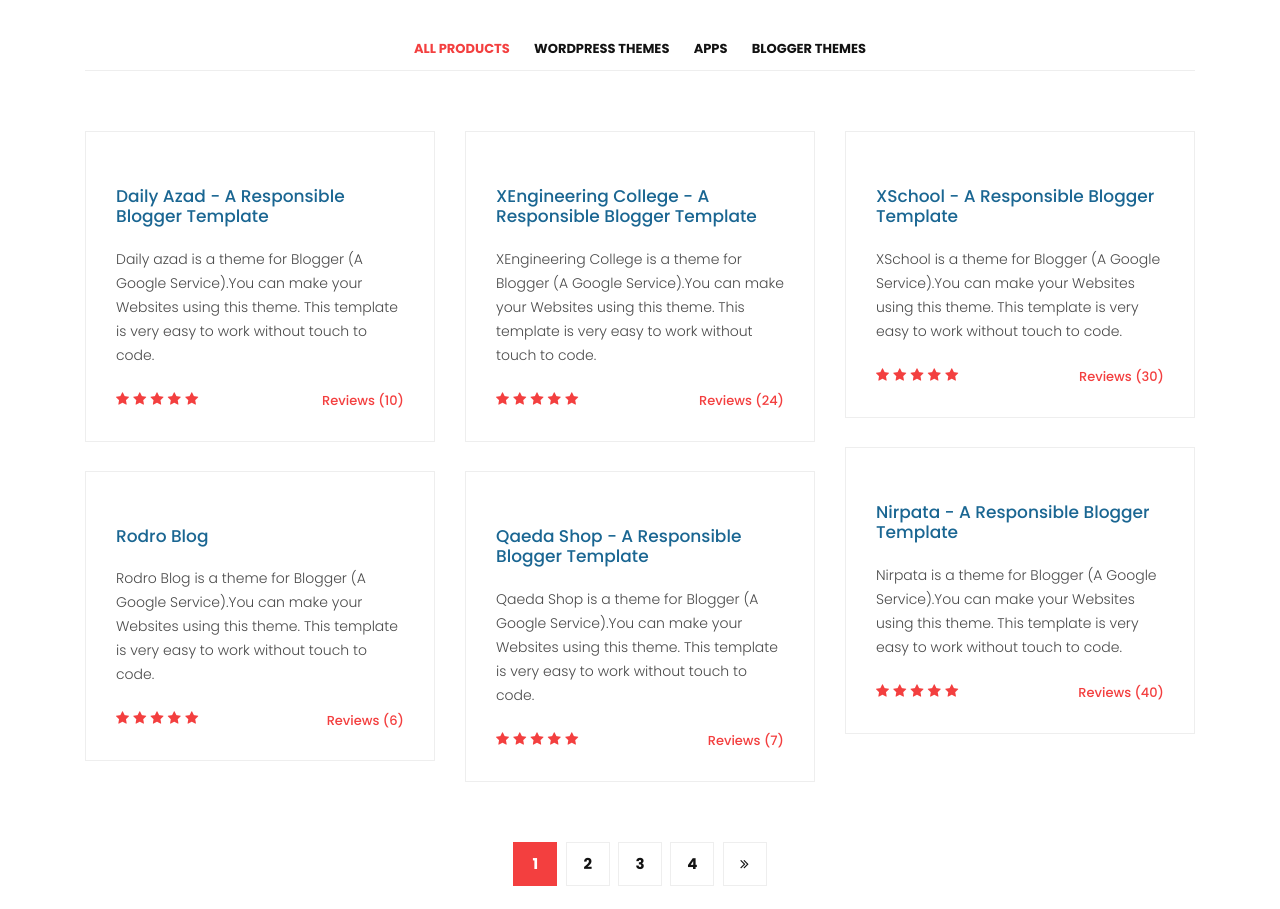
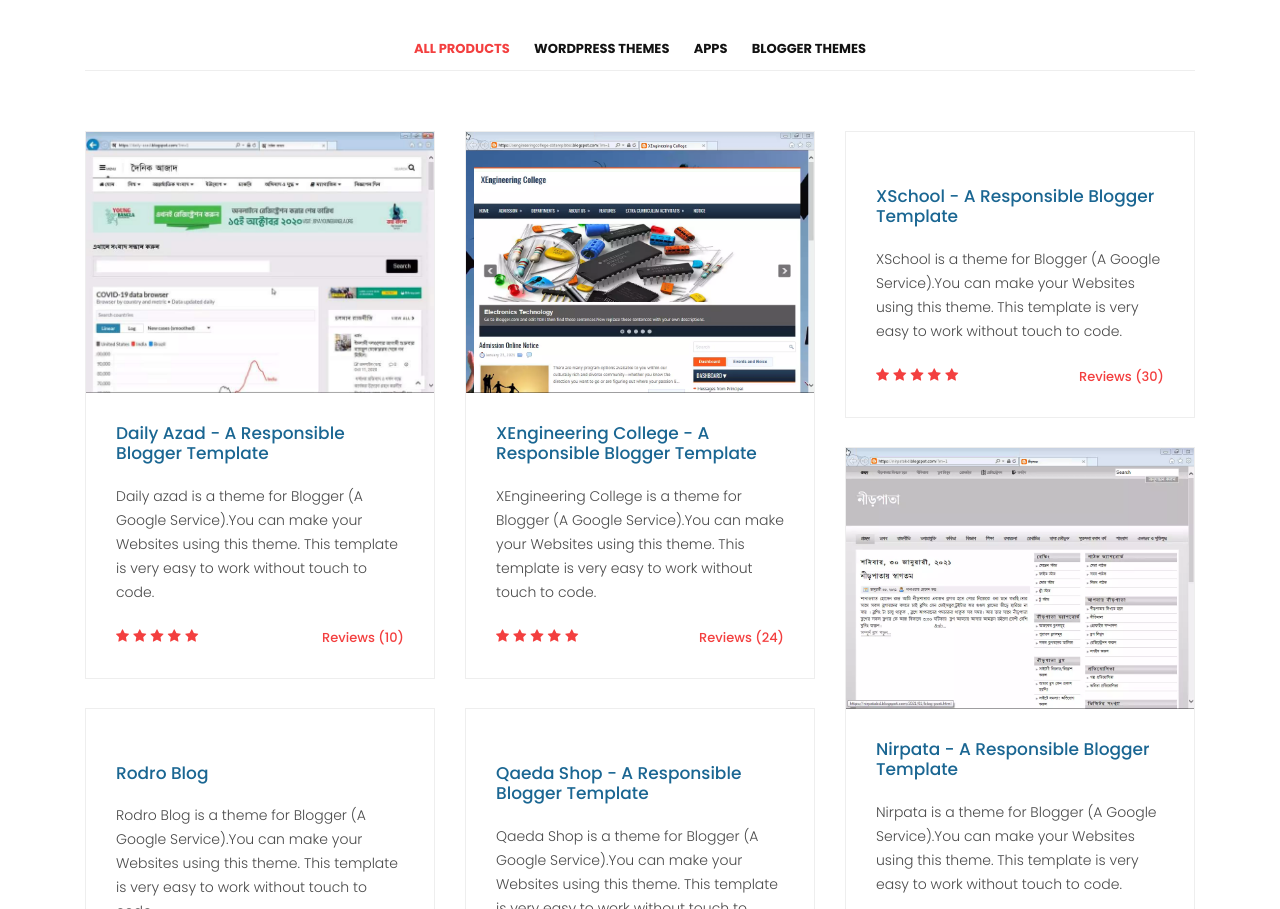
Before and after one commit to ranjdfg/Theme_qaeda, a plain HTML site: page products.html in a window 1280 px wide. Shown: the part 520-1429 px from the top of the page. Drawn offline with Linux system fonts and the light colour scheme.

Commit message:
products.html

```diff
--- a/products.html
+++ b/products.html
@@ -97,7 +97,7 @@
                 <div class="row grid">
                     <div class="col-lg-4 col-md-4 all des">
                       <div class="product-item">
-                        <a href="#"><img src="assets/images/product_01.jpg" alt=""></a>
+                        <a href="#"><img src="assets/images/FB_IMG_1614225201882.jpg" alt=""></a>
                         <div class="down-content">
                           <a href="#"><h4>Daily Azad - A Responsible Blogger Template</h4></a>
 
@@ -115,7 +115,7 @@
                     </div>
                     <div class="col-lg-4 col-md-4 all dev">
                       <div class="product-item">
-                        <a href="#"><img src="assets/images/product_02.jpg" alt=""></a>
+                        <a href="#"><img src="assets/images/download (9).png" alt=""></a>
                         <div class="down-content">
                           <a href="#"><h4>XEngineering College - A Responsible Blogger Template</h4></a>
 
@@ -151,7 +151,7 @@
                     </div>
                     <div class="col-lg-4 col-md-4 all gra">
                       <div class="product-item">
-                        <a href="#"><img src="assets/images/product_04.jpg" alt=""></a>
+                        <a href="#"><img src="assets/images/download (10).png" alt=""></a>
                         <div class="down-content">
                           <a href="#"><h4>Nirpata - A Responsible Blogger Template</h4></a>
 
```
